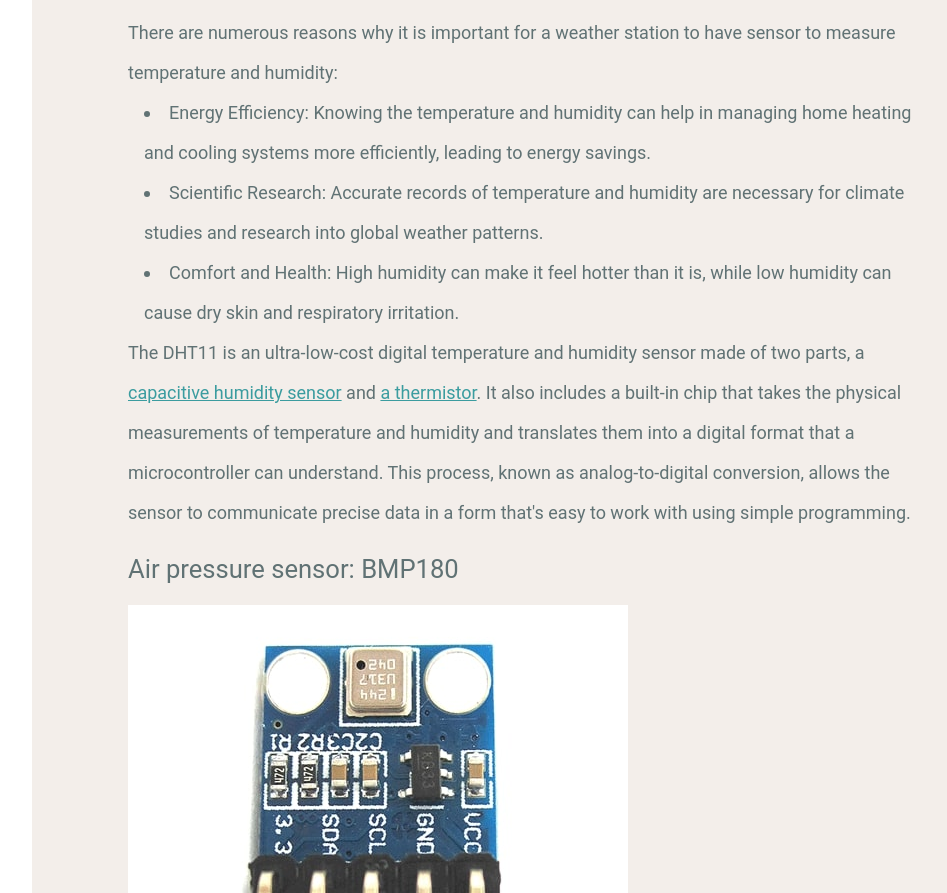
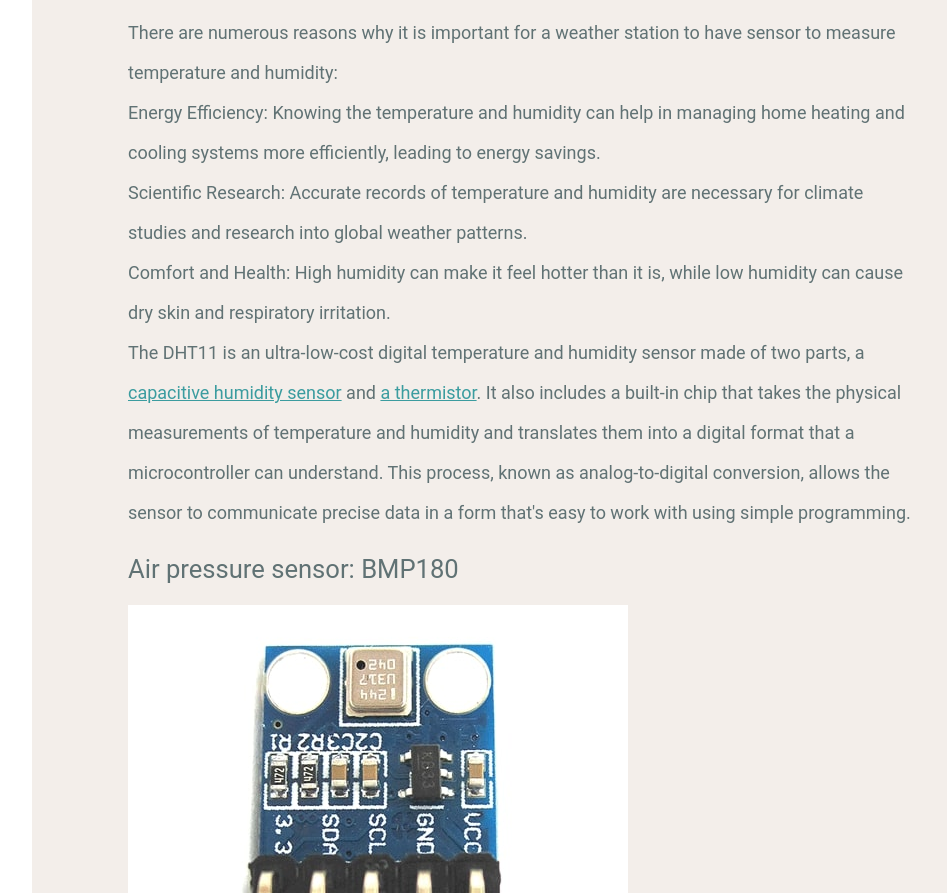
Before and after one commit to ivanorsolic95/MeteoWeb, a Gatsby site: page /hardware in a window 1280 px wide. Shown: the part 4225-5118 px from the top of the page, without its empty margins (268-1215 px from the left). Built offline with nearby package versions, Linux system fonts and the light colour scheme; Gatsby itself is replaced by a stand-in of ours.

Commit message:
Remove the style for the lists from the file
Move the style for the lists to the global.css, as I have lists I want to style on multiple pages.

```diff
--- a/src/styles/hardware.css
+++ b/src/styles/hardware.css
@@ -10,8 +10,3 @@
     border: 1px solid #3C3633;
     padding: 0.5rem
 }
-
-#list {
-    padding-left: 1rem;
-    list-style: inside;
-}
```
